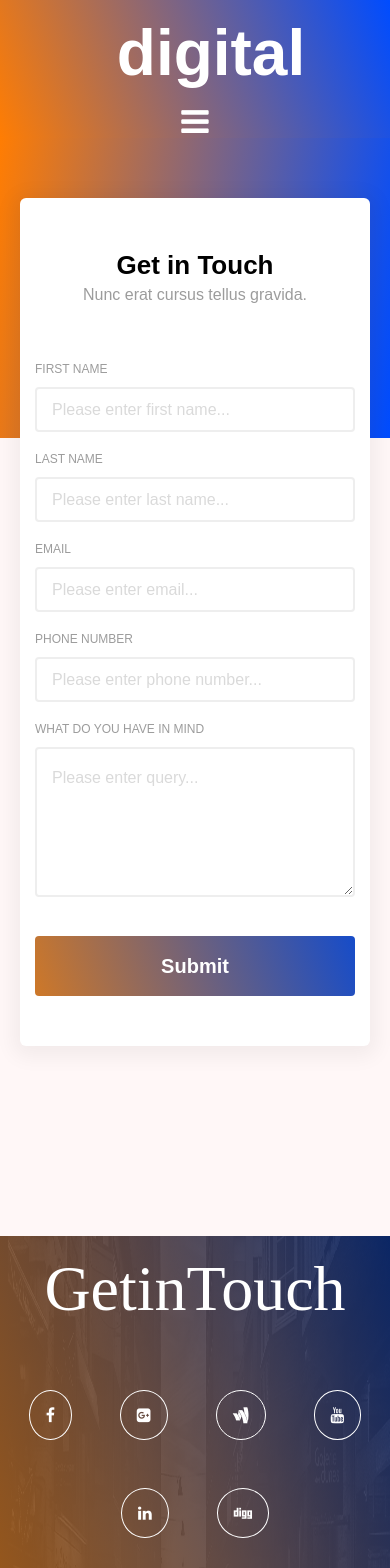
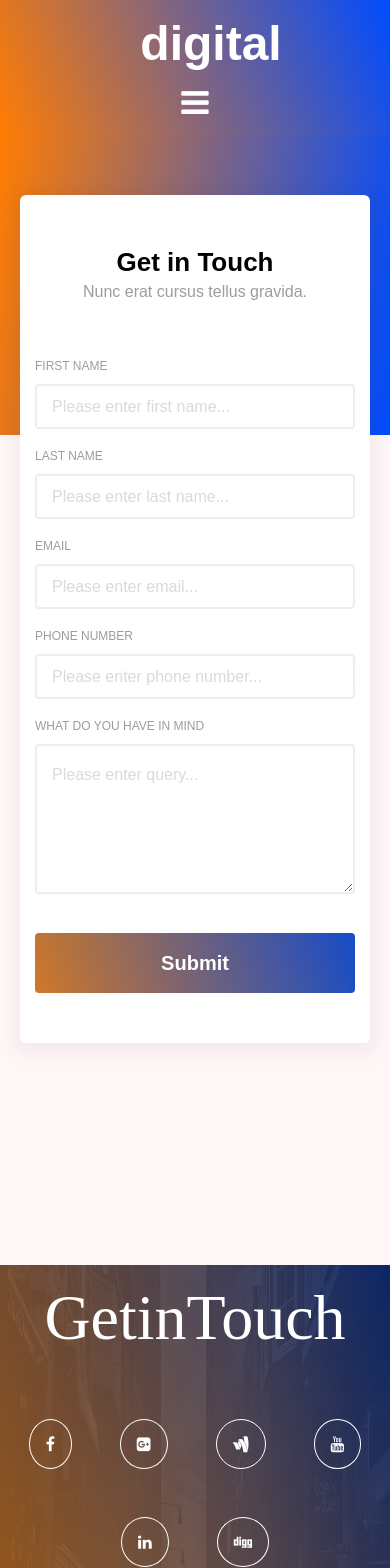
Before and after one commit to GeetanshJ/react_project, a React (Create React App) app in the folder hello/: page /contact in a window 390 px wide. Shown: the top 1568 px of the page. Built offline with nearby package versions, Linux system fonts and the light colour scheme.

Commit message:
project using react

```diff
--- a/hello/src/App.css
+++ b/hello/src/App.css
@@ -909,7 +909,7 @@ article {
 }
 
 .touch-1 {
-  margin-top: 5rem;
+  margin-top: 7rem;
   display: flex;
   flex-direction: column;
   background-image: linear-gradient(70deg, rgba(206, 120, 40,0.72), rgba(22, 76, 201,0.5)), url('assets/get-in-touch.png');
@@ -1000,6 +1000,19 @@ article {
 
 
 @media (max-width: 745px) {
+  .touch-1 {
+    /* position: static; */
+    margin-top: 7rem;
+    display: flex;
+    flex-direction: column;
+    background-image: linear-gradient(70deg, rgba(206, 120, 40,0.72), rgba(22, 76, 201,0.5)), url('assets/get-in-touch.png');
+    background-size: 100% 100%;
+    background-repeat: no-repeat;
+    justify-content: center;
+    align-items: center;
+    flex-wrap: wrap;
+    width: 100%;
+  }
 
   .header-1 {
       /* overflow-y: hidden; */
@@ -1052,6 +1065,7 @@ article {
 
   .nav-bar .logo {
       padding-left: 2rem;
+      font-size: 3rem;
   }
 
   header h1 {
@@ -1074,6 +1088,7 @@ article {
   }
 
   .nav-bar-ham {
+    padding-bottom: 1rem;
       cursor: pointer;
       display: flex;
       font-size: 2rem;
@@ -1116,6 +1131,7 @@ article {
 
   .logo {
       margin-bottom: 1rem;
+      font-size: 1rem;
   }
 
   .features {
@@ -1377,7 +1393,7 @@ article {
       margin-top: 15rem;
       justify-content: center;
       align-items: center;
-      padding-bottom: 50px;
+      margin-bottom: 50px;
       padding-top: 50px;
   }
 
@@ -1403,7 +1419,7 @@ article {
   }
 
   .touch{
-      margin-top:120vh;
+      margin-top:100rem;
   }
 }
 
@@ -1475,6 +1491,7 @@ text-align: center;
       display: flex;
       justify-content: space-between;
       flex-wrap: wrap;
+      padding-bottom: 1rem;
       align-items: center;
   }
 
```
